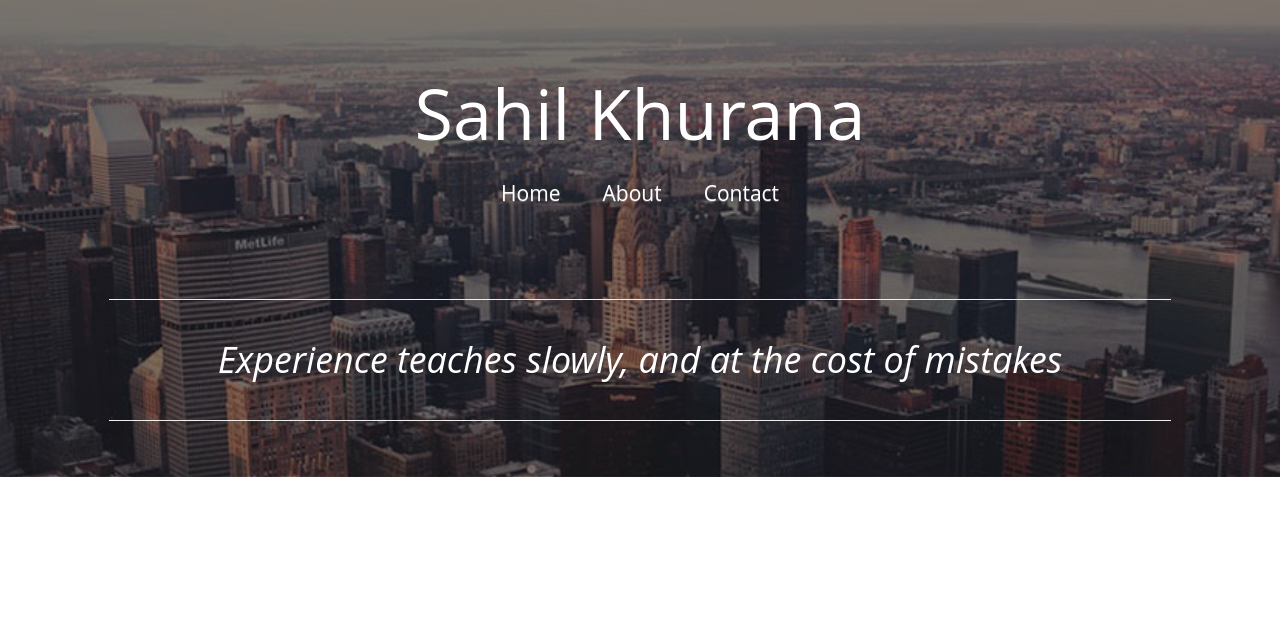
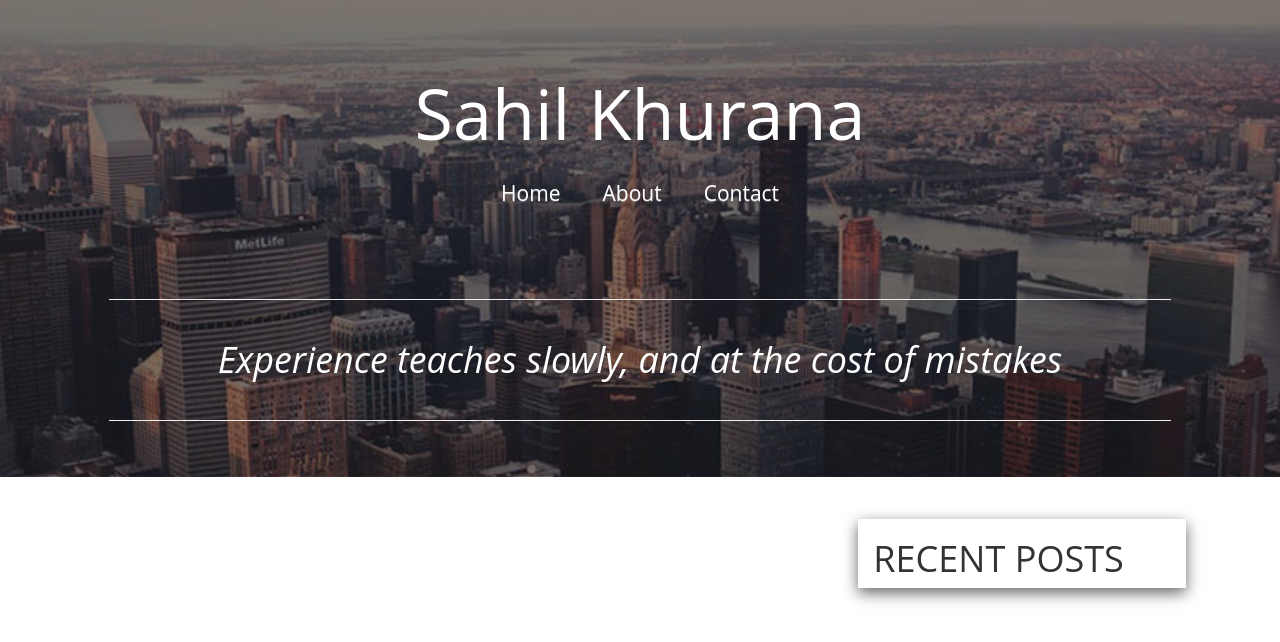
Before and after one commit to sahilkhurana19/MyBlog, a Django app: template blog/templates/blog/base.html in a window 1280 px wide. Shown: the part 74-716 px from the top of the page. Run offline with Django 3.2, Linux system fonts and the light colour scheme; the template is opened without the code that fills it: values that come from a table or form of the project are taken from there, others are empty; data comes from the database, SQL or seed files in the repository; both versions use the stored data as it was after the commit; some libraries are stand-ins or nearby versions.

Commit message:
Raw UI ready

```diff
--- a/blog/static/blog/css/main.css
+++ b/blog/static/blog/css/main.css
@@ -64,4 +64,8 @@ body {
       font-style: italic;
       margin: 20px 0; }
 
+.shCard {
+  margin-top: 3em;
+  box-shadow: 0px 5px 1em #666; }
+
 /*# sourceMappingURL=main.css.map */
--- a/blog/static/blog/sass/main.scss
+++ b/blog/static/blog/sass/main.scss
@@ -1,4 +1,5 @@
 $blog-orange: #ff4800;
+$blogShadow: #666;
 body {
 	background: white;
 	overflow-x: hidden !important;
@@ -89,3 +90,8 @@ body {
 		}
 	}
 }
+
+.shCard {
+	margin-top: 3em;
+	box-shadow: 0px 5px 1em $blogShadow;
+}
--- a/blog/templates/blog/base.html
+++ b/blog/templates/blog/base.html
@@ -100,8 +100,21 @@
 				</div>
 			</div>
 		</div>
+		<div class="row">
+			<div class="col-md-offset-1 col-lg-offset-1 col-md-6 col-sm-7 col-xs-12 col-lg-6">
+				{% for post in latest_posts %}
+				<div class="row shCard">
+					{% block index %}
+					{% endblock %}
+				</div>
+				{% endfor %}
+			</div>
+			<div class="col-md-offset-1 col-lg-offset-1 col-sm-offset-1 col-md-3 col-lg-3 col-sm-3 col-xs-12 shCard">
+				<h1>
+					RECENT POSTS
+				</h1>
+			</div>
+		</div>
 	</div>
-	<!--{% block index %}
-	{% endblock %}-->
 </body>
 </html>
```
Also changed, not shown: blog/templates/blog/index.html (+6 -11 lines), db.sqlite3, 1 other file.
